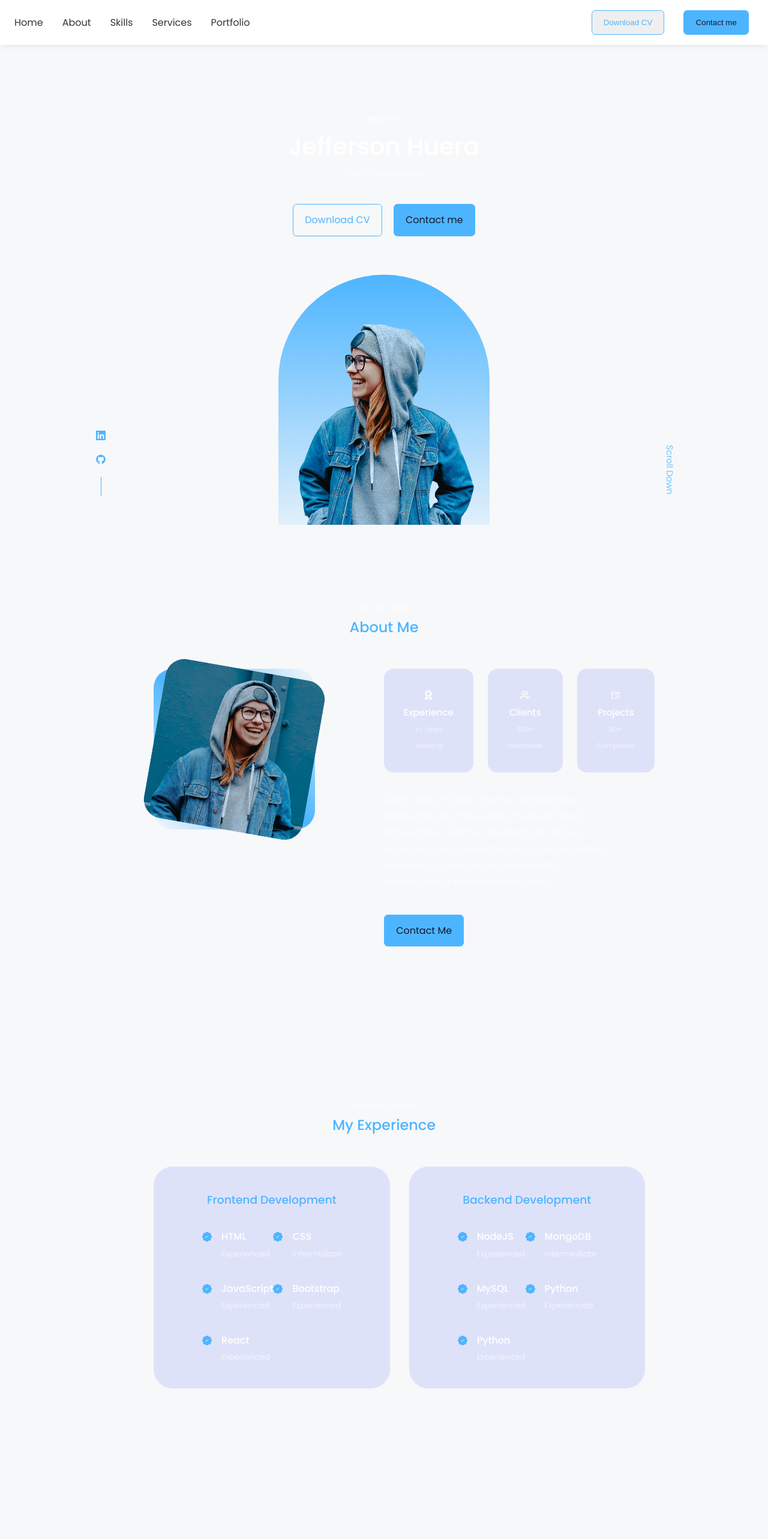
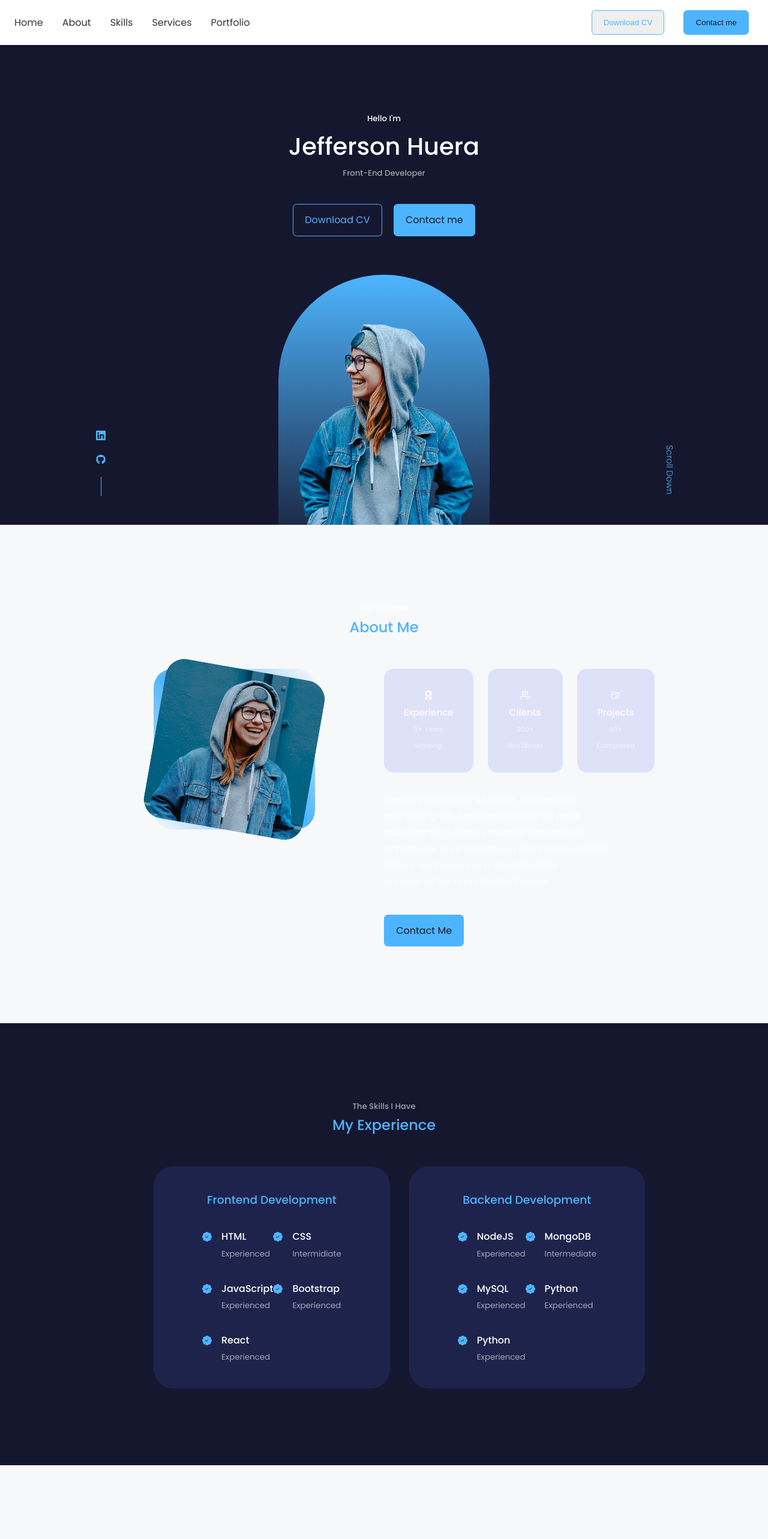
Before and after one commit to Jefferh30/Portfolio-Website, a React (Create React App) app: page / in a window 1280 px wide. Shown: the top 2566 px of the page at 60% size. Built offline with nearby package versions, Linux system fonts and the light colour scheme; the HTML template or start-up script is replaced by a standard one.

Commit message:
Add background color

```diff
--- a/src/components/header/header.css
+++ b/src/components/header/header.css
@@ -2,6 +2,7 @@ header {
     height: 100vh;
     padding-top: 7rem;
     overflow: hidden;
+    background-color: var(--color-bg);
 }
 
 .header_container {
--- a/src/components/portfolio/portfolio.css
+++ b/src/components/portfolio/portfolio.css
@@ -1,3 +1,7 @@
+#portfolio {
+    background-color: var(--color-bg);
+}
+
 .portfolio_container {
     display: grid;
     grid-template-columns: repeat(3, 1fr);
--- a/src/components/skills/skills.css
+++ b/src/components/skills/skills.css
@@ -1,3 +1,7 @@
+#skills {
+    background-color: var(--color-bg);
+}
+
 .experience_container {
     display: grid;
     grid-template-columns: 1fr 1fr;
```
